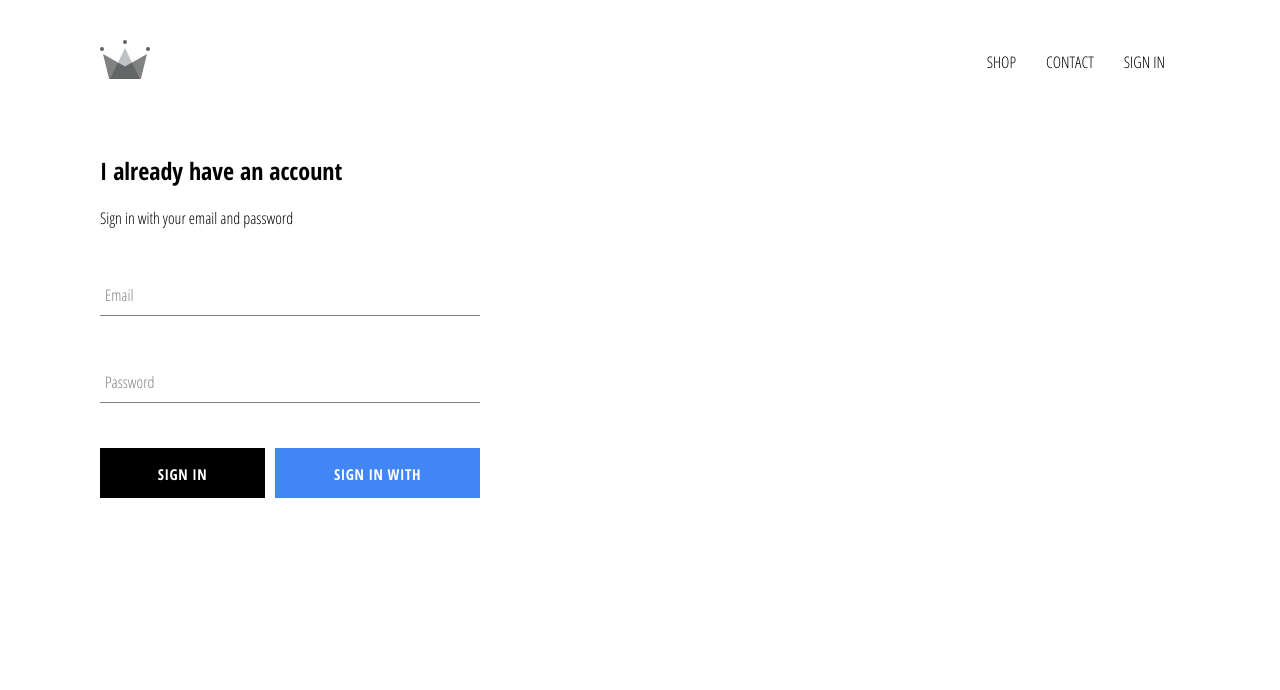
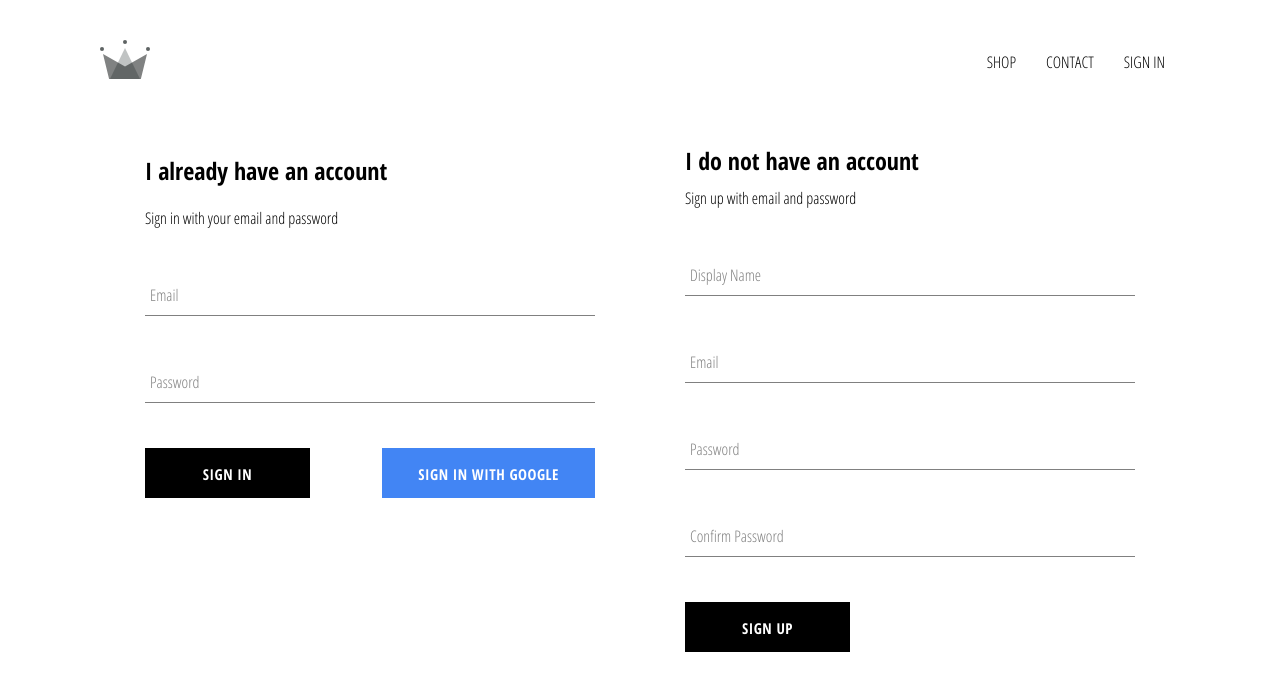
Before and after one commit to setongee/tribe-clothings, a React (Create React App) app: page /signin in a window 1280 px wide. Shown: the top 690 px of the page. Built offline with nearby package versions, Linux system fonts and the light colour scheme; no server answers.

Commit message:
implemented firebase with user authentication ability

```diff
--- a/src/App.js
+++ b/src/App.js
@@ -5,7 +5,7 @@
 import Shop from './pages/shop/shop.component'
 import SignInAndSignUp from './pages/sign-in-sign-up/sign-in-sign-up.component';
 
-import {auth} from './firebase/firebase.utils'
+import {auth, createUserProfile} from './firebase/firebase.utils'
 
 
 
@@ -27,9 +27,32 @@
   }
 
   componentDidMount() {
-    this.unsubscribeFromAuth = auth.onAuthStateChanged( user => {
-      this.setState ({ currentUser : user })
+    this.unsubscribeFromAuth = auth.onAuthStateChanged( async user => {
+      if (user) {
+
+        const userRef = await createUserProfile(user);
+
+        userRef.onSnapshot(snap => {
+          this.setState( {
+
+            currentUser : {
+
+              id : snap.id,
+              ...snap.data()
+
+            }
+
+           }, () => {console.log(this.state);})
+
+        });
+
+      } else {
+
+        this.setState({currentUser : user})
+
+      }
     })
+
   }
 
   componentWillUnmount() {
@@ -39,6 +62,8 @@
   render () {
     return (
       <div>
+
+
         <Header currentUser = { this.state.currentUser } />
 
         <Switch>
--- a/src/components/signin/signin.styles.scss
+++ b/src/components/signin/signin.styles.scss
@@ -1,5 +1,5 @@
 .sign-in{
-    width: 380px;
+    width: 450px;
     display: flex;
     flex-direction: column;
 
--- /dev/null
+++ b/src/components/signup/signup.component.jsx
@@ -0,0 +1,109 @@
+import React from 'react';
+
+import  { auth, createUserProfile } from '../../firebase/firebase.utils'
+import FormInput from '../formInput/formInput.component'
+import CustomButton from '../customButton/customButton.component'
+import './signup.styles.scss'
+
+class SignUp extends React.Component {
+    constructor () {
+        super()
+        this.state = {
+            displayName : '',
+            email : '',
+            password : '',
+            confirmPassword : ''
+        }
+    }
+
+    handleSubmit = async e => {
+        e.preventDefault();
+
+        const {displayName, email, password, confirmPassword } = this.state;
+
+        if (password !== confirmPassword) {
+            alert("passwords don't match")
+            return;
+        }
+
+        try {
+
+            const { user } = await auth.createUserWithEmailAndPassword(email, password);
+           await createUserProfile(user, {displayName});
+
+            this.setState ( {
+                displayName : '',
+                email : '',
+                password : '',
+                confirmPassword : ''
+            } )
+
+        } catch (error) {
+            console.log(error);
+        };
+    }
+
+    handleChange = e => {
+        const {name, value} = e.target;
+
+        this.setState({ [name] : value })
+    }
+
+
+    render () {
+
+        const {displayName, email, password, confirmPassword } = this.state;
+
+        return (
+
+            <div className="sign-up">
+                <h2 className="title">I do not have an account</h2>
+                <span>Sign up with email and password</span>
+
+                <form className="sign-up-form" onSubmit = {this.handleSubmit}>
+
+                    <FormInput
+                        name = 'displayName'
+                        type = 'text'
+                        value = {displayName}
+                        label = 'Display Name'
+                        onChange = {this.handleChange}
+                        required
+                    />
+
+                    <FormInput
+                        name = 'email'
+                        type = 'email'
+                        value = {email}
+                        label = 'Email'
+                        onChange = {this.handleChange}
+                        required
+                    />
+
+                    <FormInput
+                        name = 'password'
+                        type = 'password'
+                        value = {password}
+                        label = 'Password'
+                        onChange = {this.handleChange}
+                        required
+                    />
+
+                    <FormInput
+                        name = 'confirmPassword'
+                        type = 'password'
+                        value = {confirmPassword}
+                        label = 'Confirm Password'
+                        onChange = {this.handleChange}
+                        required
+                    />
+
+                    <CustomButton type='submit'>SIGN UP</CustomButton>
+                </form>
+            </div>
+
+        )
+    }
+}
+
+export default SignUp
--- /dev/null
+++ b/src/components/signup/signup.styles.scss
@@ -0,0 +1,9 @@
+.sign-up{
+    display: flex;
+    flex-direction: column;
+    width: 450px;
+
+    .title{
+        margin: 10px 0;
+    }
+}
--- a/src/firebase/firebase.utils.js
+++ b/src/firebase/firebase.utils.js
@@ -15,11 +15,37 @@
     measurementId: "G-BZLTSVEH1F"
 };
 
+export const createUserProfile = async (userAuth, addData) => {
+
+    if (!userAuth) return;
+
+    const userRef = firestore.doc(`users/${userAuth.uid}`)
+    const snapshot = await userRef.get();
+
+    if (!snapshot.exists) {
+        const { displayName, email} = userAuth;
+        const dateCreated = new Date()
+
+        try {
+            await userRef.set({
+                displayName,
+                email,
+                dateCreated,
+                ...addData
+            })
+        } catch (error) {
+            console.log('error creating user', error.message)
+        }
+    }
+
+    return userRef;
+
+}
 
 firebase.initializeApp(firebaseConfig);
 
 export const auth = firebase.auth();
-export const firestoere = firebase.firestore();
+export const firestore = firebase.firestore();
 
 const provider = new firebase.auth.GoogleAuthProvider();
 
@@ -29,4 +55,5 @@
 
 export const signInWithGoogle = () => auth.signInWithPopup(provider)
 
+
 export default firebase;
--- a/src/pages/sign-in-sign-up/sign-in-sign-up.component.jsx
+++ b/src/pages/sign-in-sign-up/sign-in-sign-up.component.jsx
@@ -1,12 +1,15 @@
 import React from 'react';
 import './sign-in-sign-up.styles.scss'
+import SignUp from '../../components/signup/signup.component'
 
 import SignIn from '../../components/signin/signin.component'
 
 const SignInAndSignUp = () => {
     return (
-        <div>
+        <div className='sign-page'>
             <SignIn/>
+            <SignUp/>
+
         </div>
     );
 }
--- a/src/pages/sign-in-sign-up/sign-in-sign-up.styles.scss
+++ b/src/pages/sign-in-sign-up/sign-in-sign-up.styles.scss
@@ -0,0 +1,4 @@
+.sign-page{
+    display: flex;
+    justify-content: space-around;
+}
```
Also changed, not shown: src/components/signin/signin.component.jsx (line endings or trailing spaces).
